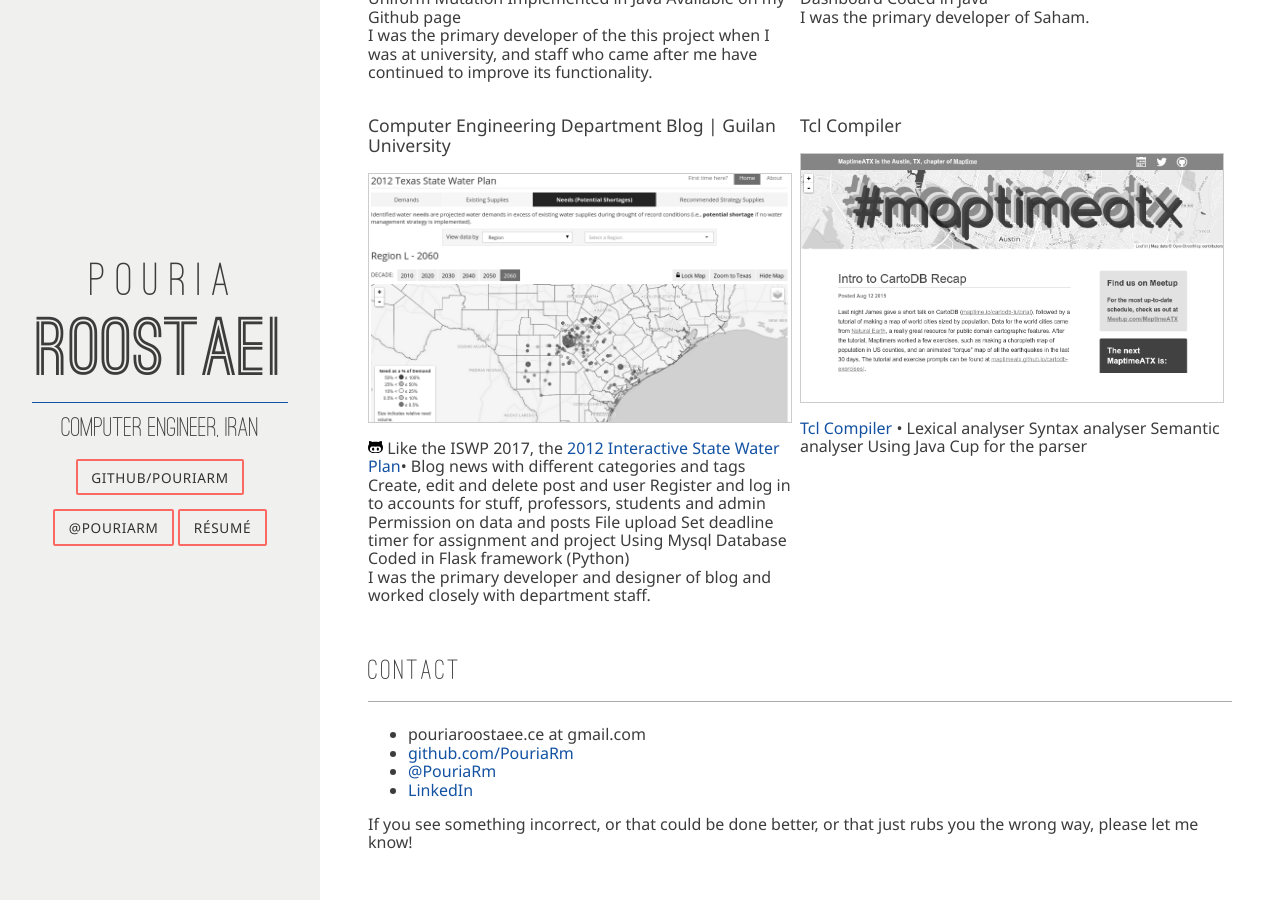
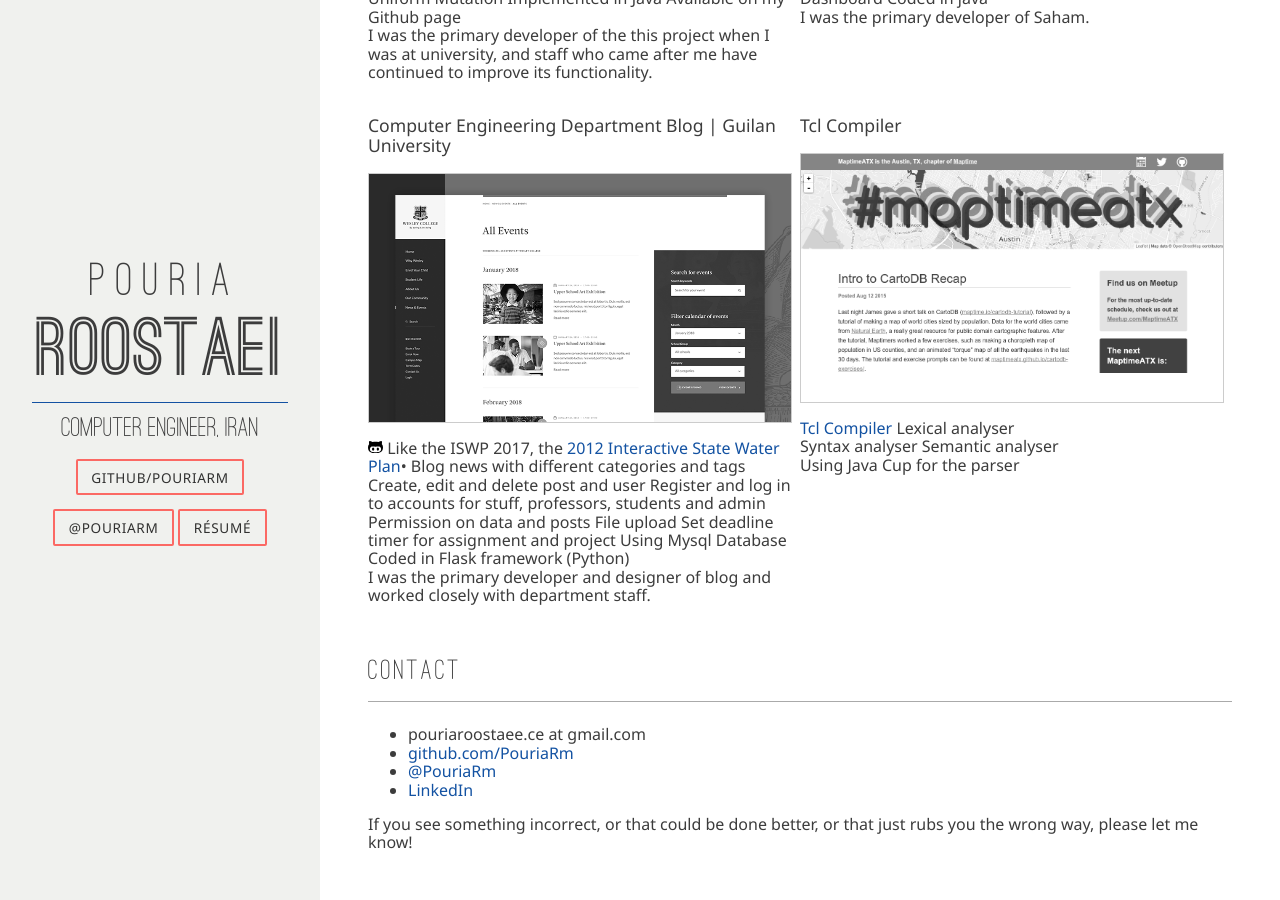
Before and after one commit to PouriaRm/PouriaRm.github.io, a Jekyll site: the page built from index.html, in a window 1280 px wide and 900 px high, scrolled down 1632 px. Built offline with Jekyll 4.4.1, drawn with Linux system fonts in a browser that asks for light colours; nearby versions of some CDN libraries.

Commit message:
Project fixed #img3

```diff
--- a/_data/projects.yml
+++ b/_data/projects.yml
@@ -29,7 +29,7 @@
     I was the primary developer of the this project when I was at university, and staff who came after me have continued to improve its functionality.
 - name:  Saham
   organization: Keshavarzi Insurence
-  image: gemss2.png
+  image: saham.png
   link: https://github.com/PouriaRm/Persian-Poets-Recognizer
   about: |
     The <a href="https://github.com/PouriaRm/Persian-Poets-Recognizer">Saham</a> •	The final year BSc project in co-operation with Keshavarzi Insurence company	Android application with laravel backend	An evaluator system for measuring damages in rice farms	Layouts designed by Adobe XD	Google Map usage  	Complex UI implementation  	User Dashboard  	Coded in java
@@ -38,7 +38,7 @@
 - name:  Computer Engineering Department Blog
   organization: Guilan University
   github_repo: Persian-Poets-Recognizer
-  image: iswp2012.png
+  image: school.png
   link: https://github.com/PouriaRm/Persian-Poets-Recognizer
   about: |
     Like the ISWP 2017, the <a href="http://2012.texasstatewaterplan.org">2012 Interactive State Water Plan</a>•	Blog news with different categories and tags	Create, edit and delete post and user	Register and log in to accounts for stuff, professors, students and admin	Permission on data and posts	File upload	Set deadline timer for assignment and project	Using Mysql Database	Coded in Flask framework (Python)
@@ -48,7 +48,7 @@
   image: maptime.png
   link: https://github.com/PouriaRm/Persian-Poets-Recognizer
   about: |
-    <a href="https://github.com/PouriaRm/Persian-Poets-Recognizer">Tcl Compiler</a> •	Lexical analyser	Syntax analyser	Semantic analyser	Using Java Cup for the parser
+    <a href="https://github.com/PouriaRm/Persian-Poets-Recognizer">Tcl Compiler</a>	Lexical analyser <br/>	Syntax analyser	Semantic analyser <br/>	Using Java Cup for the parser
 
 # - name: CMS Medicaid Provider Charge Data Viz
 #   image: cmsviz.png
```
Also changed, not shown: img/projects/saham.png (added), img/projects/school.png (added).
